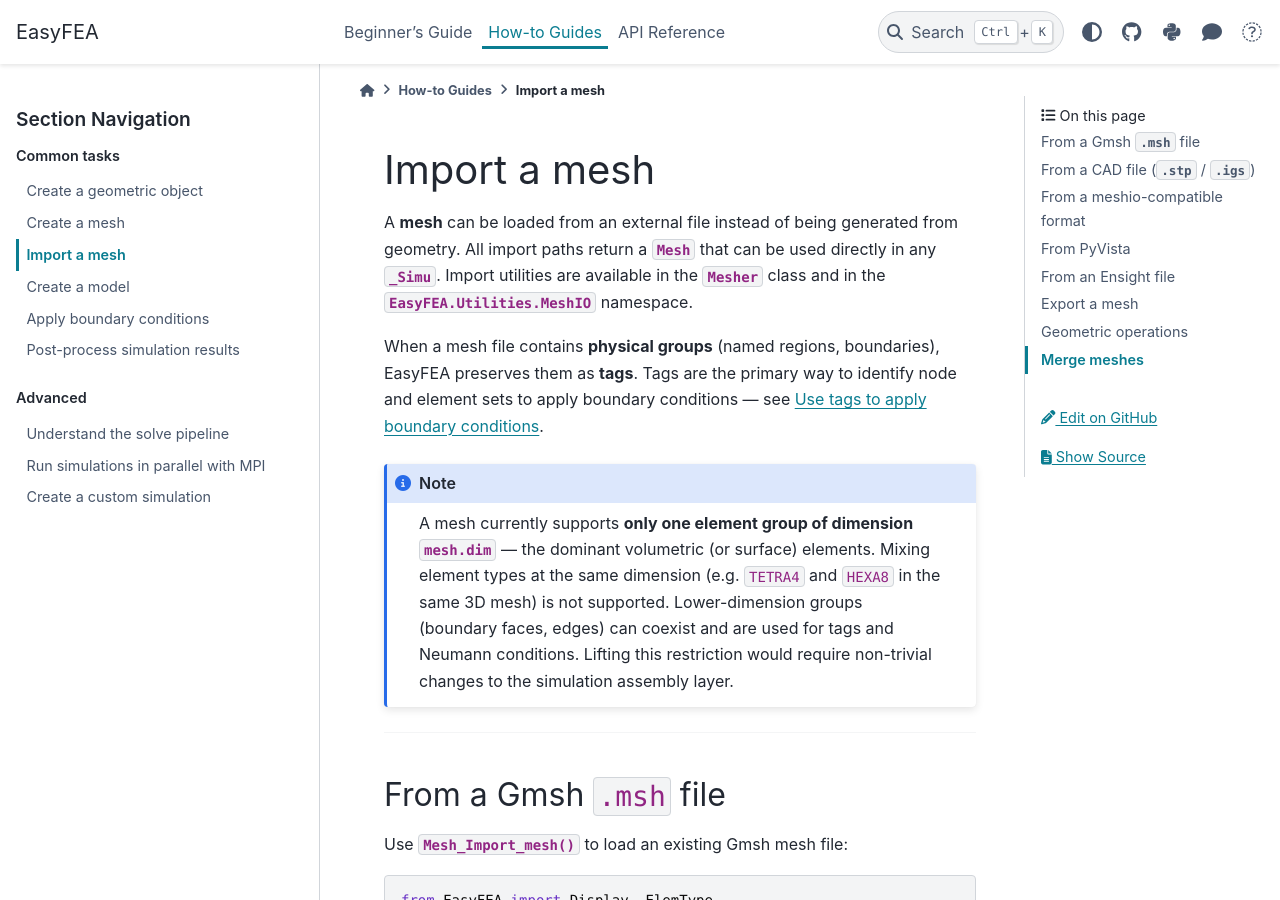
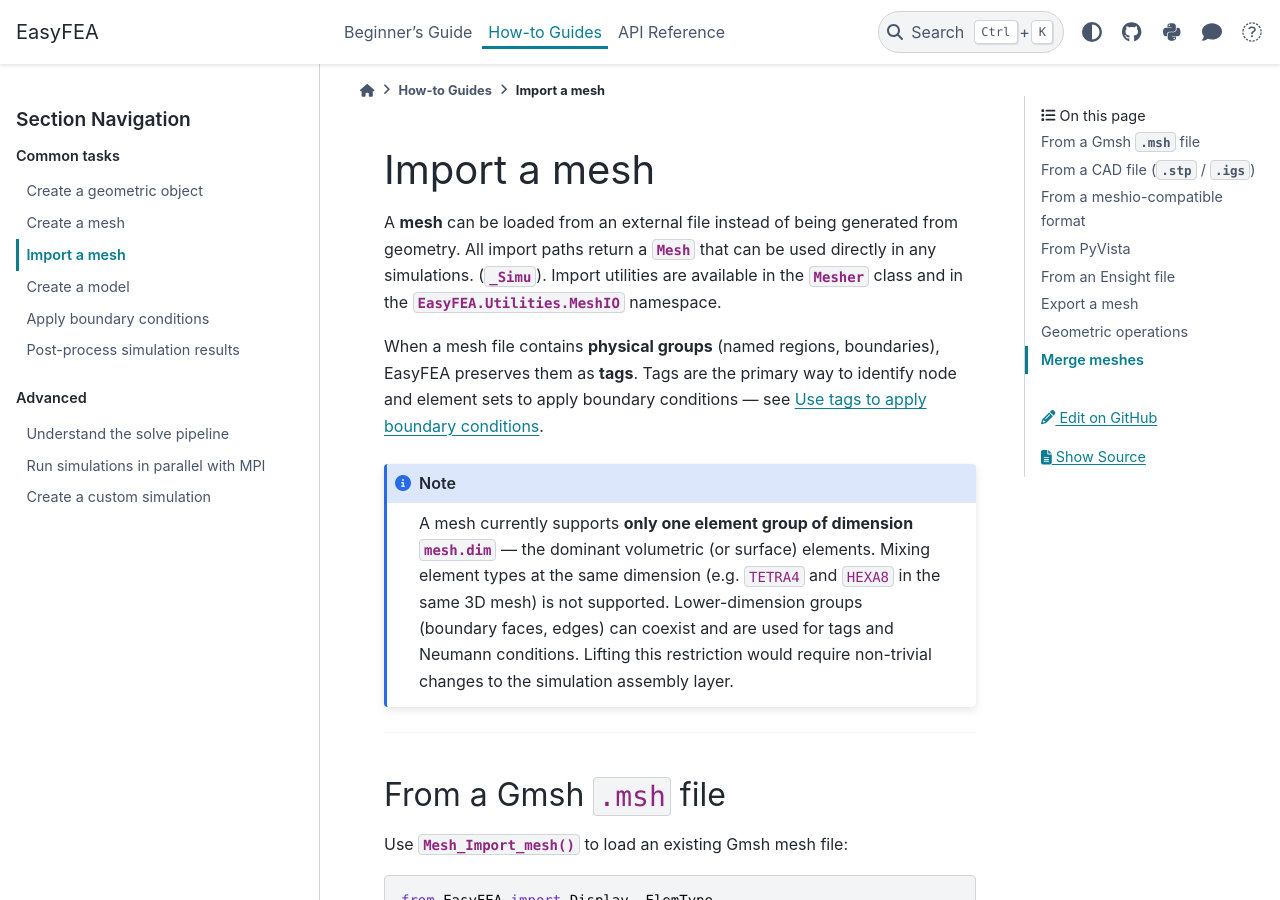
Before and after one commit to matnoel/EasyFEA, a Sphinx documentation site: the page built from docs/howto/import_mesh.md, in a window 1280 px wide and 900 px high. Built offline with Sphinx 7.4.7 and the PyData theme 0.15.4, drawn with Linux system fonts in a browser that asks for light colours; pages that are not in the unit, such as notebooks, are missing from menus.

Commit message:
Improve docs/howto/import_mesh.md

```diff
--- a/docs/howto/import_mesh.md
+++ b/docs/howto/import_mesh.md
@@ -2,8 +2,7 @@
 # Import a mesh
 
 A **mesh** can be loaded from an external file instead of being generated from geometry.
-All import paths return a {py:class}`~EasyFEA.FEM.Mesh` that can be used
-directly in any {py:class}`~EasyFEA.Simulations._Simu`.
+All import paths return a {py:class}`~EasyFEA.FEM.Mesh` that can be used directly in any simulations. ({py:class}`~EasyFEA.Simulations._Simu`).
 Import utilities are available in the {py:class}`~EasyFEA.FEM.Mesher` class and in the {py:mod}`EasyFEA.Utilities.MeshIO` namespace.
 
 When a mesh file contains **physical groups** (named regions, boundaries), EasyFEA preserves them as **tags**.
```
Also changed, not shown: other parts of docs/howto/import_mesh.md (+1 -1 lines).
